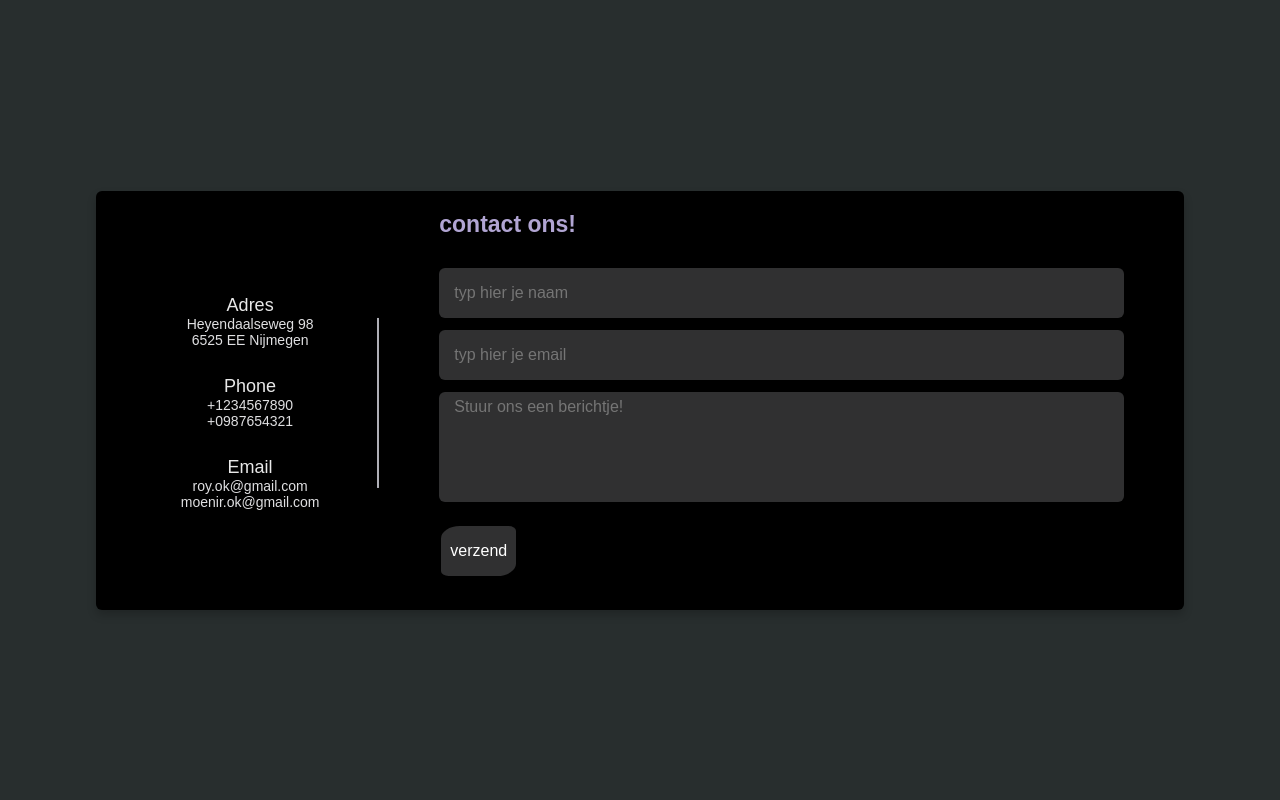
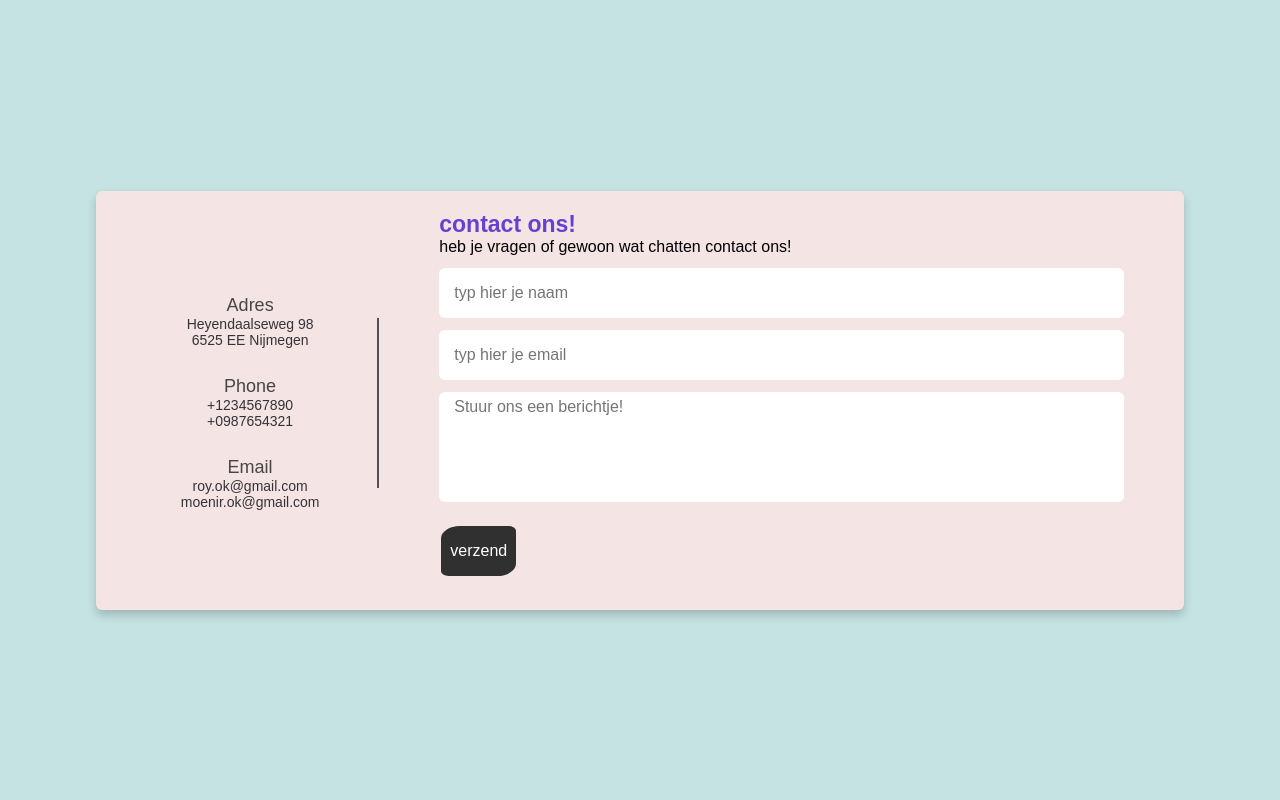
Before and after one commit to MoenirEl/CRUD_Airline, a PHP site: page /contact.php in a window 1280 px wide. Run offline with PHP 8.4, Linux system fonts and the light colour scheme.

Commit message:
wat bugs gefixt

```diff
--- a/contact.php
+++ b/contact.php
@@ -33,7 +33,7 @@
       <div class="right-side">
         <div class="topic-text">contact ons!</div>
         <p> heb je vragen of gewoon wat chatten contact ons!</p>
-        <form action="#">
+        <form action="index.php">
           <div class="input-box">
             <input type="text" placeholder="typ hier je naam">
           </div>
@@ -43,8 +43,8 @@
           <div class="input-box message-box">
             <textarea placeholder="Stuur ons een berichtje!" name="contact ons" id="" cols="50" rows="4"></textarea>
              </div>
+             <button type="submit" onclick="document.location='index.php'" class="button ">verzend</button>
         </form>
-            <button type="submit" onclick="document.location='index.php'" class="button ">verzend</button>
 
   </div>
   </div>
--- a/css/contact.css
+++ b/css/contact.css
@@ -10,7 +10,7 @@
 body {
   min-height: 100vh;
   width: 100%;
-  background: #282E2E;
+  background: #c5e3e3;
   display: flex;
   align-items: center;
   justify-content: center;
@@ -18,7 +18,7 @@ body {
 
 .container {
   width: 85%;
-  background: #000;
+  background: rgb(244, 228, 228);
   border-radius: 6px;
   padding: 20px 60px 30px 40px;
   box-shadow: 0 5px 10px rgba(0, 0, 0, 0.2);
@@ -49,7 +49,7 @@ body {
   right: -15px;
   top: 50%;
   transform: translateY(-50%);
-  background: #afafb6;
+  background: #505058;
 }
 
 .content .left-side .details {
@@ -59,21 +59,20 @@ body {
 
 .content .left-side .details i {
   font-size: 30px;
-  color: #B1A5D3;
+  color: #6d48d4;
   margin-bottom: 10px;
 }
 
 .content .left-side .details .topic {
   font-size: 18px;
   font-weight: 500;
-  color:
-  #E9E9E9;
+  color: #484646;
 }
 
 .content .left-side .details .text-one,
 .content .left-side .details .text-two {
   font-size: 14px;
-  color: #DFDFE1;
+  color: #343438;
 }
 
 .container .content .right-side {
@@ -84,7 +83,7 @@ body {
 .content .right-side .topic-text {
   font-size: 23px;
   font-weight: 600;
-  color: #b1a5d3;
+  color: #6640cf;
 }
 
 .right-side .input-box {
@@ -100,7 +99,7 @@ body {
   border: none;
   outline: none;
   font-size: 16px;
-  background: #303031;
+  background: white;
   border-radius: 6px;
   padding: 0 15px;
   resize: none;
@@ -133,6 +132,10 @@ body {
   font-size: 16px;
   margin: 4px 2px;
   cursor: pointer;
+}
+
+input{
+  position: relative;
 }
 
 @media (max-width: 950px) {
--- a/user/user.php
+++ b/user/user.php
@@ -45,7 +45,7 @@
                     <input type="text" name="username" value=" <?php echo $re["username"]; ?>">
                     <label for="">mail:</label>
                     <input type="text" name="mail" value=" <?php echo $re["mail"]; ?>">
-                    <label for="">wachtwoord</label>
+                    <label for="">wachtwoord:</label>
                     <input type="text" name="wachtwoord" value=" ">
                     <button type="submit">bevestigen</button>
                 </form>
```
Also changed, not shown: css/user.css (+8 -0 lines).
